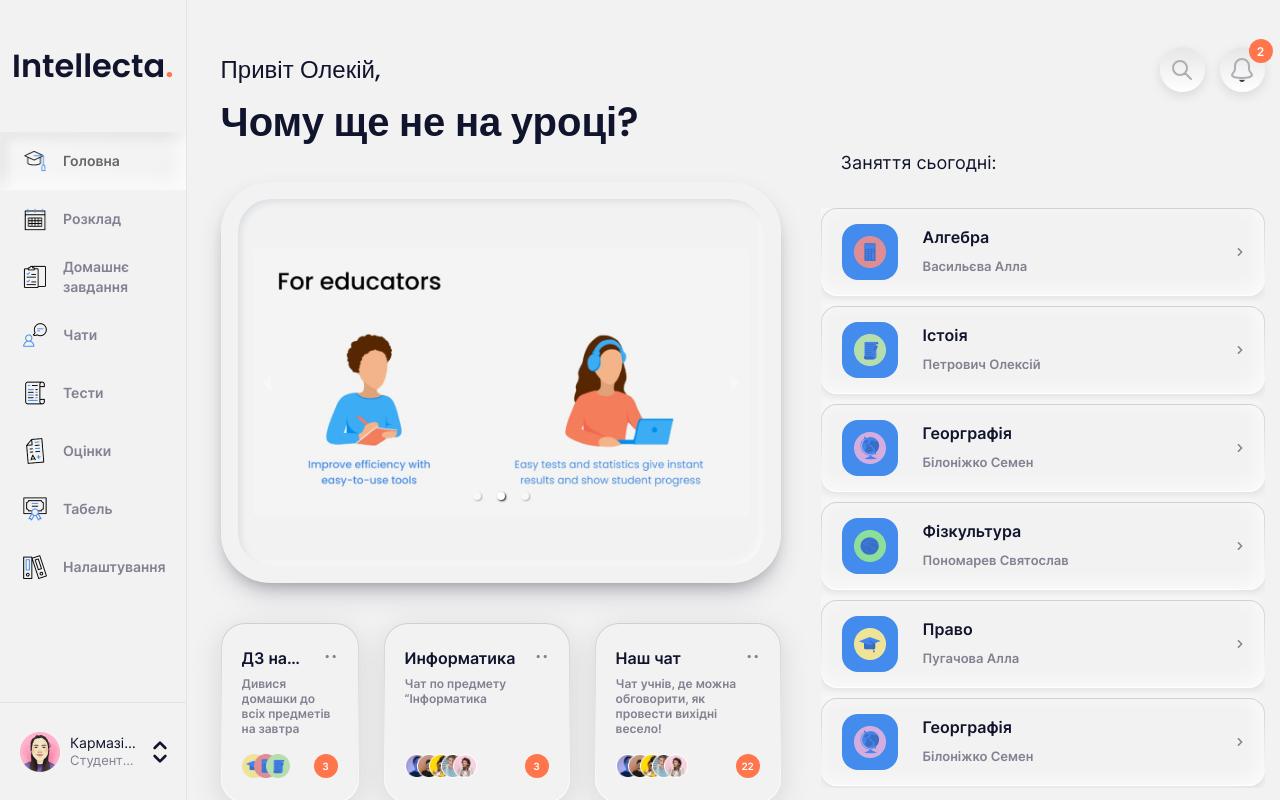
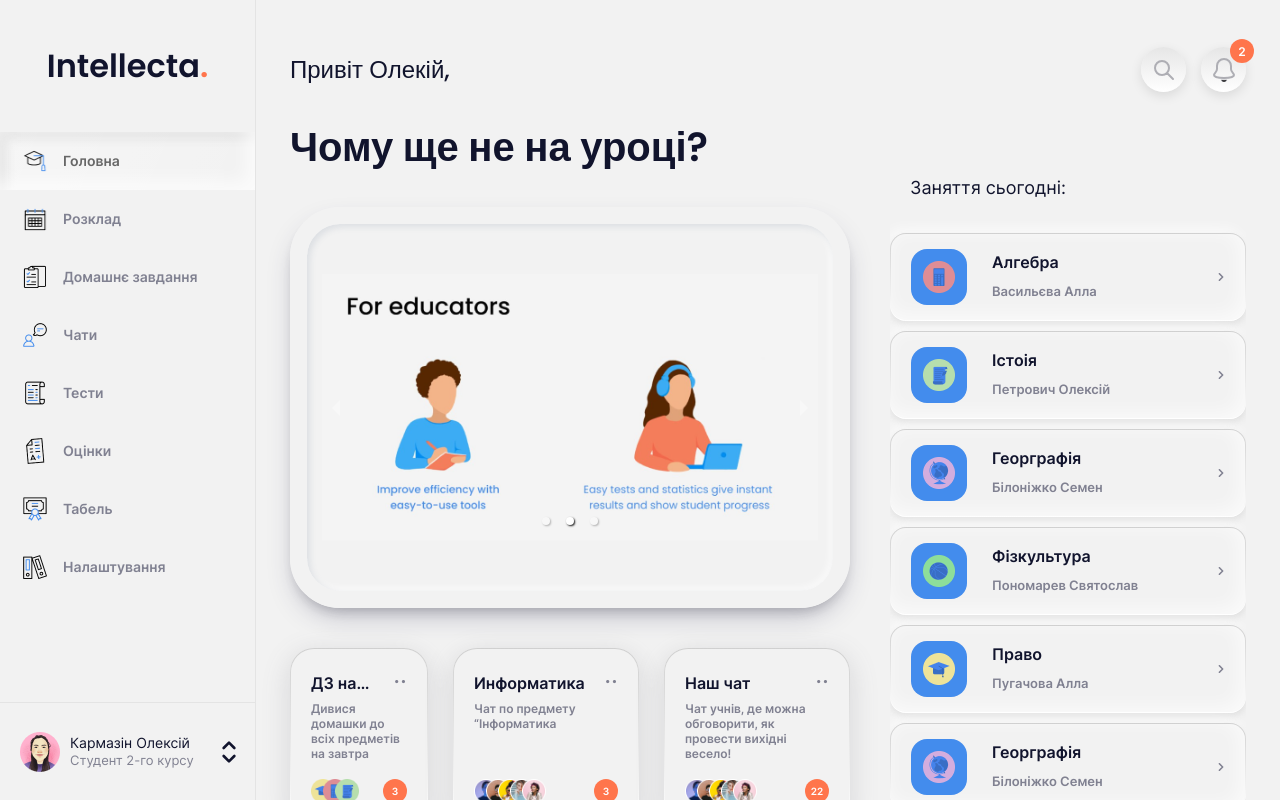
Before and after one commit to Fredy228/intellecta-frontend, a Next.js app: page /dashboard in a window 1280 px wide. Built offline with nearby package versions, Linux system fonts and the light colour scheme.

Commit message:
fix-bag-show

```diff
--- a/src/components/layout/header/header.module.scss
+++ b/src/components/layout/header/header.module.scss
@@ -2,7 +2,12 @@
 
 .header {
   width: 100%;
-  padding-top: 47px;
+  padding: 47px 34px 25px 34px;
+  position: sticky;
+  top: 0;
+  left: 0;
+  z-index: 100;
+  background-color: $background-body;
 
   &_inner {
     display: flex;
--- a/src/components/layout/layout.module.scss
+++ b/src/components/layout/layout.module.scss
@@ -14,13 +14,17 @@
 
 .layout_wrapperMain {
   flex: 1;
-  padding: 0 34px;
   height: 100vh;
+
+  overflow-y: scroll;
 
   display: flex;
   flex-direction: column;
+
+  position: relative;
 }
 
 .layout_wrapperChild {
   flex: 1;
+  padding: 0 34px;
 }
--- a/src/components/ui/home/list-subjects/info-subject/InfoSubject.tsx
+++ b/src/components/ui/home/list-subjects/info-subject/InfoSubject.tsx
@@ -4,6 +4,7 @@ import styles from "./info-subject.module.scss";
 import { IconSmallRightArrow } from "@/components/reused/Icon/Icon";
 import { TSubject } from "@/components/ui/home/list-subjects/subjectList";
 import Link from "next/link";
+import React from "react";
 
 type Props = {
   subject: TSubject | undefined;
@@ -44,9 +45,9 @@ const InfoSubject: FC<Props> = ({ subject, setActiveId }) => {
             <p className={styles.infoSubject_title}>Домашнє завдання:</p>
             <p className={styles.infoSubject_text}>
               {subject.homework.split("\n").map((line, index) => (
-                <>
+                <React.Fragment key={index}>
                   {line} <br />
-                </>
+                </React.Fragment>
               ))}
             </p>
             <br />
--- a/src/components/ui/home/list-subjects/info-subject/info-subject.module.scss
+++ b/src/components/ui/home/list-subjects/info-subject/info-subject.module.scss
@@ -5,17 +5,19 @@
   top: 0;
   left: 0;
   width: 100%;
-  height: 100%;
+
+  padding: 0 10px;
 
   display: flex;
   flex-direction: column;
 
   opacity: 0;
   visibility: hidden;
+  z-index: 50;
 
   transition-timing-function: ease;
   transition-property: visibility, opacity;
-  transition-duration: 550ms;
+  transition-duration: 650ms;
 
   background-color: $background-body;
 
@@ -53,7 +55,6 @@
   }
 
   &_wrapper {
-    margin-left: 20px;
     width: 100%;
     padding: 25px;
     border-radius: 50px;
--- a/src/components/ui/home/list-subjects/list-subjects.module.scss
+++ b/src/components/ui/home/list-subjects/list-subjects.module.scss
@@ -2,8 +2,9 @@
 
 .listSubjects {
   width: 444px;
-  height: 100%;
   position: relative;
+  margin-bottom: 25px;
+  overflow: hidden;
 
   &_title {
     font-size: 18px;
@@ -14,13 +15,13 @@
   &_list {
     width: 100%;
     cursor: pointer;
+    position: initial;
+    z-index: 1;
 
     display: flex;
     flex-direction: column;
     justify-content: flex-start;
-    height: calc(100vh - 220px);
 
-    overflow-y: scroll;
     -ms-overflow-style: none;
     scrollbar-width: none;
 
@@ -37,6 +38,9 @@
     transform: translateY(120%);
     opacity: 0;
     visibility: hidden;
+    position: absolute;
+    top: 0;
+    left: 0;
 
     > li {
       margin-bottom: 70px;
--- a/src/components/ui/home/list-subjects/list-subjects.tsx
+++ b/src/components/ui/home/list-subjects/list-subjects.tsx
@@ -9,6 +9,9 @@ import InfoSubject from "@/components/ui/home/list-subjects/info-subject/InfoSub
 
 const ListSubjects: FC = () => {
   const [activeId, setActiveId] = useState<number>(0);
+  const toSubject = (id: number): void => {
+    setActiveId(id);
+  };
 
   return (
     <div className={styles.listSubjects}>
@@ -28,7 +31,7 @@ const ListSubjects: FC = () => {
           <li
             key={item.id}
             className={styles.listSubjects_item}
-            onClick={() => setActiveId(item.id)}
+            onClick={() => toSubject(item.id)}
           >
             <div className={styles.listSubjects_itemWrapperImg}>
               <Image
--- /dev/null
+++ b/src/services/scroll-to-top.ts
@@ -0,0 +1,6 @@
+export default function scrollToTop(): void {
+  window.scrollTo({
+    top: 0,
+    behavior: "smooth",
+  });
+}
```
